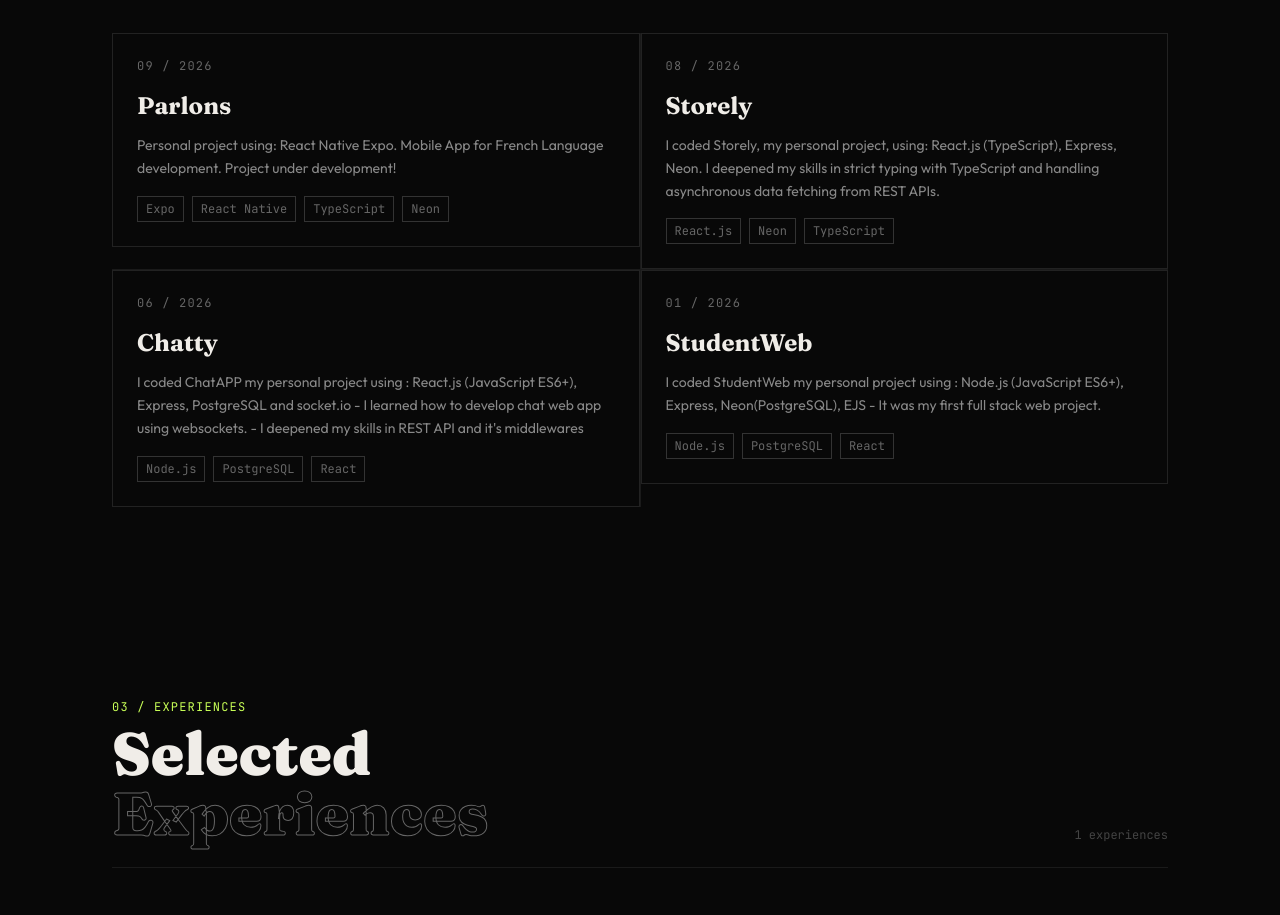
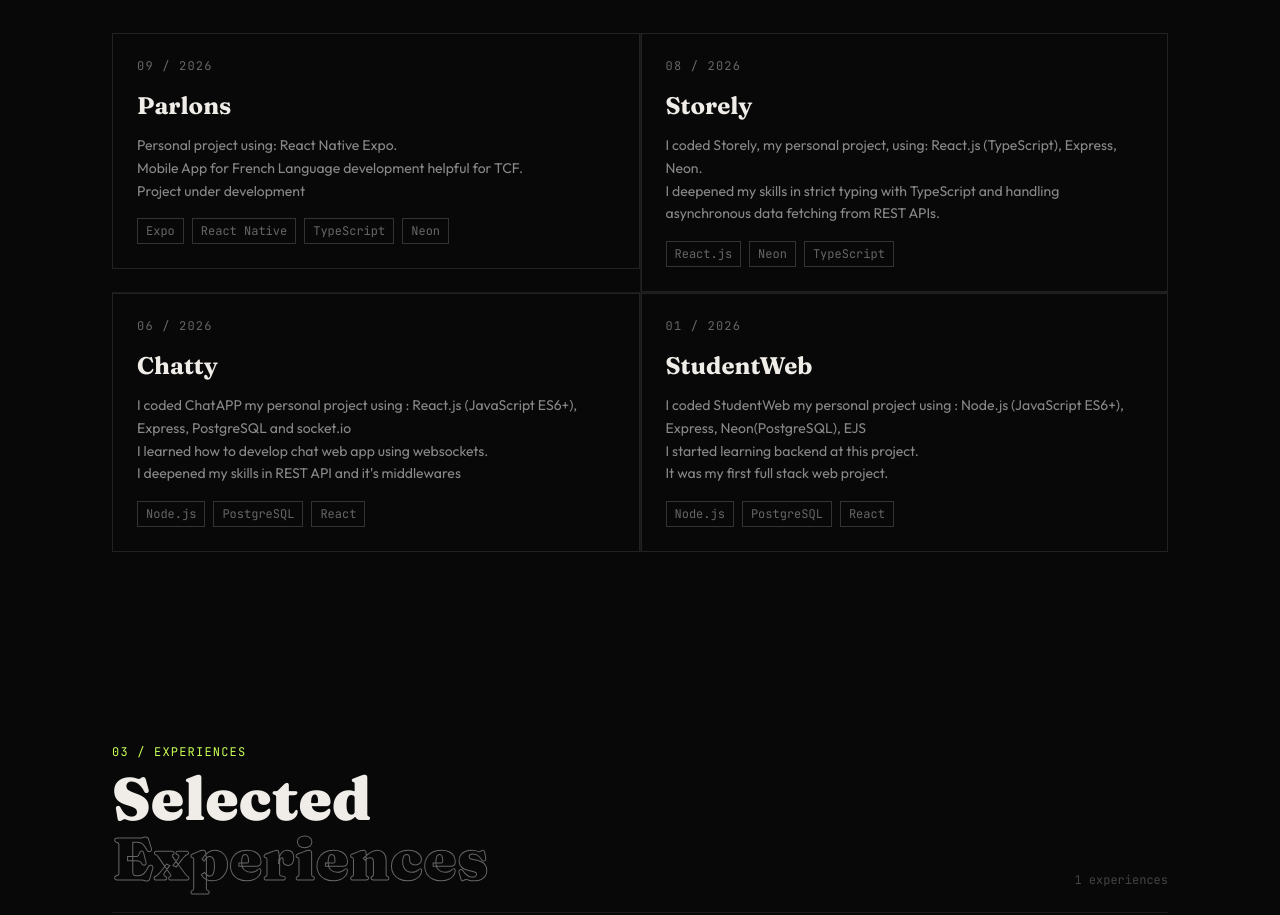
Before and after one commit to real-nox/Portfolio, a React (Vite) app: page / in a window 1280 px wide. Shown: the part 1080-1995 px from the top of the page. Built offline with nearby package versions, Linux system fonts and the light colour scheme.

Commit message:
Completed Portfolio

```diff
--- a/src/App.tsx
+++ b/src/App.tsx
@@ -189,7 +189,7 @@ function ProjectCard({ p, index }: { p: (typeof PROJECTS)[0]; index: number }) {
         {p.title}
       </h3>
 
-      <p className="text-sm text-[#888] leading-relaxed mb-4">{p.desc}</p>
+      <p className="text-sm text-[#888] leading-relaxed mb-4 whitespace-pre-line">{p.desc}</p>
 
       <div className="flex gap-2 flex-wrap">
         {p.tags.map((tag) => (
--- a/src/constants/constants.ts
+++ b/src/constants/constants.ts
@@ -14,10 +14,10 @@ export const PROJECTS: projets = [
     id: "09",
     title: "Parlons",
     tags: ["Expo", "React Native", "TypeScript", "Neon"],
-    desc: "Personal project using: React Native Expo.\nMobile App for French Language development.\nProject under development!",
+    desc: "Personal project using: React Native Expo.\nMobile App for French Language development helpful for TCF.\nProject under development",
     year: "2026",
-    color: "#555",
-    color2: "",
+    color: '#6366F1',
+    color2: '#4d50fa',
     link: "https://github.com/real-nox/Parlons"
   },
   {
@@ -26,15 +26,15 @@ export const PROJECTS: projets = [
     tags: ['React.js', 'Neon', 'TypeScript'],
     desc: "I coded Storely, my personal project, using: React.js (TypeScript), Express, Neon.\nI deepened my skills in strict typing with TypeScript and handling asynchronous data fetching from REST APIs.",
     year: '2026',
-    color: '#6366F1',
-    color2: '#4d50fa',
+    color: '#57e5ff',
+    color2: '#29a0b5',
     link: 'https://github.com/real-nox/Storely',
   },
   {
     id: '06',
     title: 'Chatty',
     tags: ['Node.js', 'PostgreSQL', 'React'],
-    desc: "I coded ChatAPP my personal project using : React.js (JavaScript ES6+), Express, PostgreSQL and socket.io\n- I learned how to develop chat web app using websockets.\n- I deepened my skills in REST API and it's middlewares",
+    desc: "I coded ChatAPP my personal project using : React.js (JavaScript ES6+), Express, PostgreSQL and socket.io\nI learned how to develop chat web app using websockets.\nI deepened my skills in REST API and it's middlewares",
     year: '2026',
     color: '#ee8779',
     color2: '#b45245',
@@ -44,7 +44,7 @@ export const PROJECTS: projets = [
     id: '01',
     title: 'StudentWeb',
     tags: ['Node.js', 'PostgreSQL', 'React'],
-    desc: "I coded StudentWeb my personal project using : Node.js (JavaScript ES6+), Express, Neon(PostgreSQL), EJS\n- It was my first full stack web project.",
+    desc: "I coded StudentWeb my personal project using : Node.js (JavaScript ES6+), Express, Neon(PostgreSQL), EJS\nI started learning backend at this project.\nIt was my first full stack web project.",
     year: '2026',
     color: '#79eeac',
     color2: '#45b46c',
```
